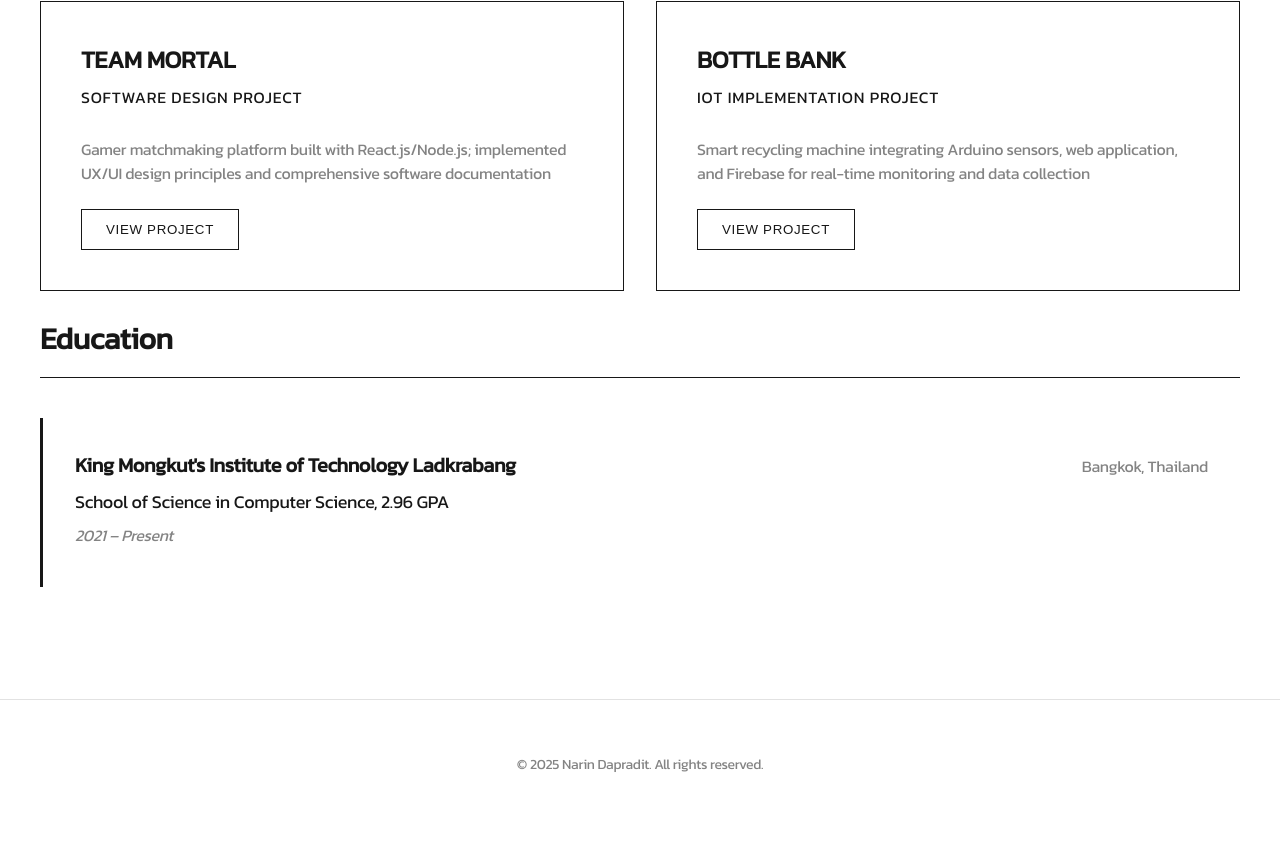
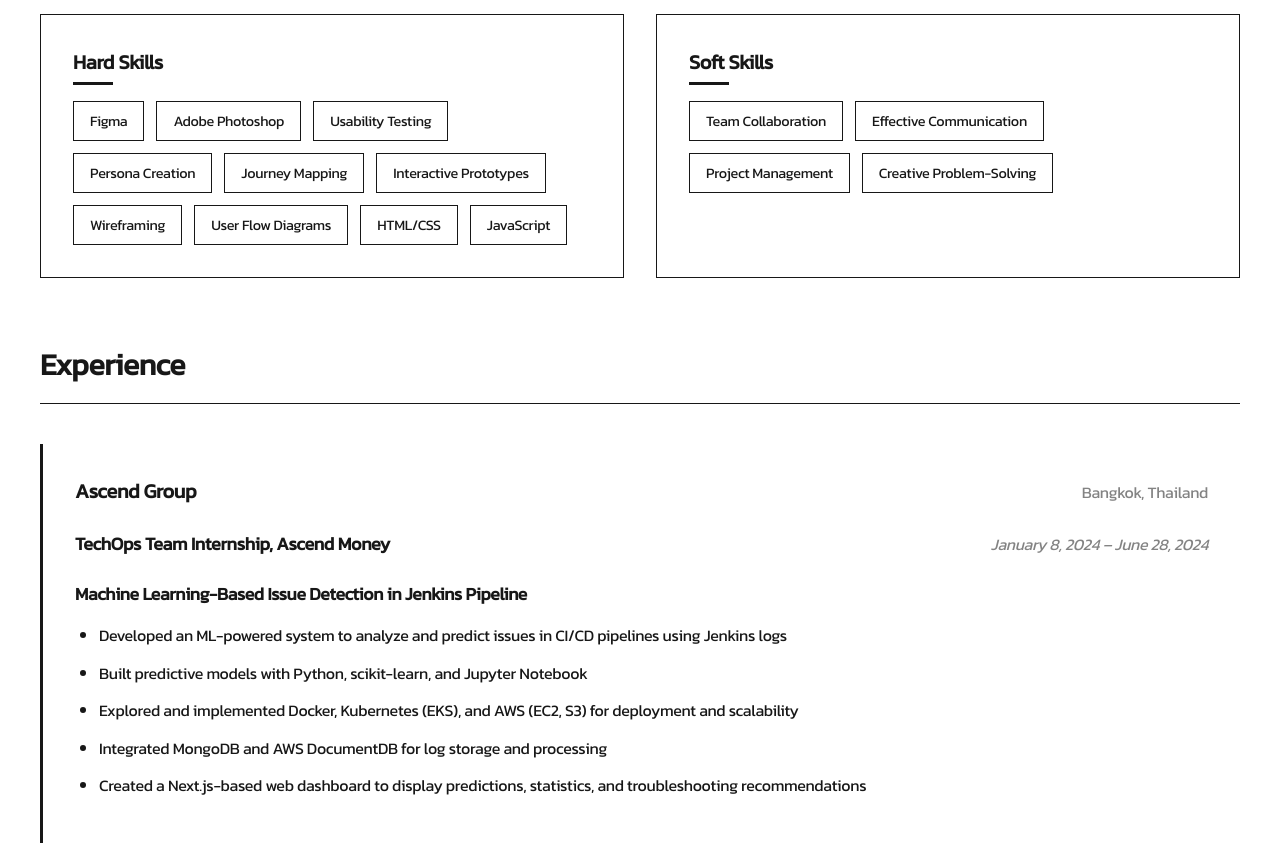
Before and after one commit to 2parn-is-parnparn/my-next-app, a Next.js app: page / in a window 1280 px wide. Shown: the part 860-1705 px from the top of the page. Built offline with nearby package versions, Linux system fonts and the light colour scheme.

Commit message:
add new section

```diff
--- a/src/app/globals.css
+++ b/src/app/globals.css
@@ -4,6 +4,7 @@
   --accent: #2a2a2a;
   --hover: #f2f2f2;
   --text-secondary: #838383;
+  --border-light: #e2e2e2;
 }
 
 @media (prefers-color-scheme: dark) {
@@ -13,9 +14,11 @@
     --accent: #d4d4d4;
     --hover: #1a1a1a;
     --text-secondary: #a0a0a0;
+    --border-light: #333333;
   }
 }
 
+/* Base Styles */
 body {
   color: var(--foreground);
   background: var(--background);
@@ -35,6 +38,15 @@
   padding: 3rem 1.5rem;
 }
 
+/* Section Title - Used across multiple sections */
+.section-title {
+  font-size: 1.875rem;
+  font-weight: 700;
+  margin-bottom: 2.5rem;
+  padding-bottom: 1rem;
+  border-bottom: 1px solid var(--foreground);
+}
+
 /* Hero Section */
 .hero {
   display: flex;
@@ -43,6 +55,7 @@
   justify-content: space-between;
   gap: 2rem;
   margin-bottom: 4rem;
+  animation: fadeIn 0.8s ease forwards;
 }
 
 .hero-content {
@@ -88,15 +101,6 @@
 .myImage:hover {
   filter: grayscale(0%);
   transform: scale(1.03);
-}
-
-/* Section Title */
-.section-title {
-  font-size: 1.875rem;
-  font-weight: 700;
-  margin-bottom: 2.5rem;
-  padding-bottom: 1rem;
-  border-bottom: 1px solid var(--foreground);
 }
 
 /* Education Section */
@@ -150,11 +154,147 @@
   margin: 0.5rem 0;
 }
 
-/* Projects Grid */
+/* Skills Section */
+.skills-section {
+  margin-bottom: 4rem;
+  animation: fadeIn 0.8s ease forwards;
+  animation-delay: 0.15s;
+}
+
+.skills-container {
+  display: grid;
+  grid-template-columns: 1fr;
+  gap: 2rem;
+}
+
+.skills-category {
+  border: 1px solid var(--foreground);
+  padding: 2rem;
+  background-color: var(--background);
+  transition: all 0.3s ease;
+}
+
+.skills-category:hover {
+  background-color: var(--hover);
+  transform: translateY(-5px);
+}
+
+.skills-category-title {
+  font-size: 1.25rem;
+  font-weight: 700;
+  margin-top: 0;
+  margin-bottom: 1.5rem;
+  position: relative;
+  display: inline-block;
+}
+
+.skills-category-title::after {
+  content: '';
+  position: absolute;
+  bottom: -8px;
+  left: 0;
+  width: 40px;
+  height: 3px;
+  background-color: var(--foreground);
+}
+
+.skills-list {
+  display: flex;
+  flex-wrap: wrap;
+  gap: 0.75rem;
+  list-style: none;
+  padding: 0;
+  margin: 0;
+}
+
+.skills-list li {
+  background-color: var(--background);
+  border: 1px solid var(--foreground);
+  padding: 0.5rem 1rem;
+  font-size: 0.9rem;
+  transition: all 0.2s ease;
+}
+
+.skills-list li:hover {
+  background-color: var(--foreground);
+  color: var(--background);
+  transform: translateY(-2px);
+}
+
+/* Experience Section */
+.experience-section {
+  margin-bottom: 4rem;
+  animation: fadeIn 0.8s ease forwards;
+  animation-delay: 0.2s;
+}
+
+.experience-card {
+  padding: 2rem;
+  border-left: 3px solid var(--foreground);
+  background-color: var(--background);
+  transition: all 0.3s ease;
+  position: relative;
+}
+
+.experience-card:hover {
+  background-color: var(--hover);
+  transform: translateX(5px);
+}
+
+.experience-header {
+  display: flex;
+  flex-direction: column;
+  margin-bottom: 1rem;
+}
+
+.experience-company-section {
+  display: flex;
+  flex-wrap: wrap;
+  justify-content: space-between;
+  align-items: baseline;
+}
+
+.company {
+  font-size: 1.25rem;
+  font-weight: 700;
+  margin: 0;
+}
+
+.position {
+  font-size: 1.125rem;
+  margin: 0.5rem 0;
+  font-weight: 600;
+}
+
+.project-name {
+  font-size: 1.1rem;
+  margin: 1rem 0 0.75rem;
+  color: var(--foreground);
+}
+
+.responsibilities {
+  margin: 1rem 0 0;
+  padding-left: 1.5rem;
+}
+
+.responsibilities li {
+  margin-bottom: 0.75rem;
+  line-height: 1.6;
+}
+
+/* Projects Section */
+.projects-section {
+  margin-bottom: 4rem;
+  animation: fadeIn 0.8s ease forwards;
+  animation-delay: 0.25s;
+}
+
 .projects-grid {
   display: grid;
   grid-template-columns: 1fr;
   gap: 2rem;
+  animation: fadeIn 0.8s ease forwards;
+  animation-delay: 0.3s;
 }
 
 /* Project Cards */
@@ -221,7 +361,7 @@
 
 /* Footer */
 footer {
-  border-top: 1px solid #e2e2e2;
+  border-top: 1px solid var(--border-light);
   padding: 2.5rem 0;
   text-align: center;
 }
@@ -235,14 +375,6 @@
 @keyframes fadeIn {
   from { opacity: 0; transform: translateY(20px); }
   to { opacity: 1; transform: translateY(0); }
-}
-
-.hero, .projects-grid {
-  animation: fadeIn 0.8s ease forwards;
-}
-
-.projects-grid {
-  animation-delay: 0.2s;
 }
 
 /* Media Queries for Responsive Design */
@@ -259,7 +391,17 @@
     grid-template-columns: 1fr 1fr;
   }
 
-  .education-header {
+  .skills-container {
+    grid-template-columns: 1fr 1fr;
+  }
+
+  .education-header, .experience-company-section {
     flex-wrap: nowrap;
   }
+
+  .experience-header {
+    flex-direction: row;
+    justify-content: space-between;
+    align-items: baseline;
+  }
 }
--- a/src/app/page.tsx
+++ b/src/app/page.tsx
@@ -21,10 +21,77 @@
           </div>
         </section>
 
+        <section className="education-section">
+          <h2 className="section-title">Education</h2>
+          <div className="education-card">
+            <div className="education-header">
+              <h3 className="institution">King Mongkut's Institute of Technology Ladkrabang</h3>
+              <span className="location">Bangkok, Thailand</span>
+            </div>
+            <p className="degree">School of Science in Computer Science, 2.96 GPA</p>
+            <p className="duration">2021 – Present</p>
+          </div>
+        </section>
 
+        <section className="skills-section">
+          <h2 className="section-title">Skills</h2>
+          <div className="skills-container">
+            <div className="skills-category">
+              <h3 className="skills-category-title">Hard Skills</h3>
+              <ul className="skills-list">
+                <li>Figma</li>
+                <li>Adobe Photoshop</li>
+                <li>Usability Testing</li>
+                <li>Persona Creation</li>
+                <li>Journey Mapping</li>
+                <li>Interactive Prototypes</li>
+                <li>Wireframing</li>
+                <li>User Flow Diagrams</li>
+                <li>HTML/CSS</li>
+                <li>JavaScript</li>
+              </ul>
+            </div>
 
+            <div className="skills-category">
+              <h3 className="skills-category-title">Soft Skills</h3>
+              <ul className="skills-list">
+                <li>Team Collaboration</li>
+                <li>Effective Communication</li>
+                <li>Project Management</li>
+                <li>Creative Problem-Solving</li>
+              </ul>
+            </div>
+          </div>
+        </section>
+
+        <section className="experience-section">
+          <h2 className="section-title">Experience</h2>
+          <div className="experience-card">
+            <div className="experience-header">
+              <div className="experience-company-section">
+                <h3 className="company">Ascend Group</h3>
+              </div>
+              <span className="location">Bangkok, Thailand</span>
+
+            </div>
+            <div className="experience-company-section">
+            <p className="position">TechOps Team Internship, Ascend Money</p>
+            <span className="duration">January 8, 2024 – June 28, 2024</span>
+            </div>
+
+            <h4 className="project-name">Machine Learning-Based Issue Detection in Jenkins Pipeline</h4>
+            <ul className="responsibilities">
+              <li>Developed an ML-powered system to analyze and predict issues in CI/CD pipelines using Jenkins logs</li>
+              <li>Built predictive models with Python, scikit-learn, and Jupyter Notebook</li>
+              <li>Explored and implemented Docker, Kubernetes (EKS), and AWS (EC2, S3) for deployment and scalability</li>
+              <li>Integrated MongoDB and AWS DocumentDB for log storage and processing</li>
+              <li>Created a Next.js-based web dashboard to display predictions, statistics, and troubleshooting recommendations</li>
+            </ul>
+          </div>
+        </section>
+
+        <section className="projects-section">
           <h2 className="section-title">Academic Projects</h2>
-
           <div className="projects-grid">
             <div className="myCard">
               <div className="card-content">
@@ -62,17 +129,6 @@
               </div>
             </div>
           </div>
-
-         <section className="education-section">
-          <h2 className="section-title">Education</h2>
-          <div className="education-card">
-            <div className="education-header">
-              <h3 className="institution">King Mongkut's Institute of Technology Ladkrabang</h3>
-              <span className="location">Bangkok, Thailand</span>
-            </div>
-            <p className="degree">School of Science in Computer Science, 2.96 GPA</p>
-            <p className="duration">2021 – Present</p>
-          </div>
         </section>
       </main>
 
```
Lines whose indentation alone changed are shown as unchanged.
